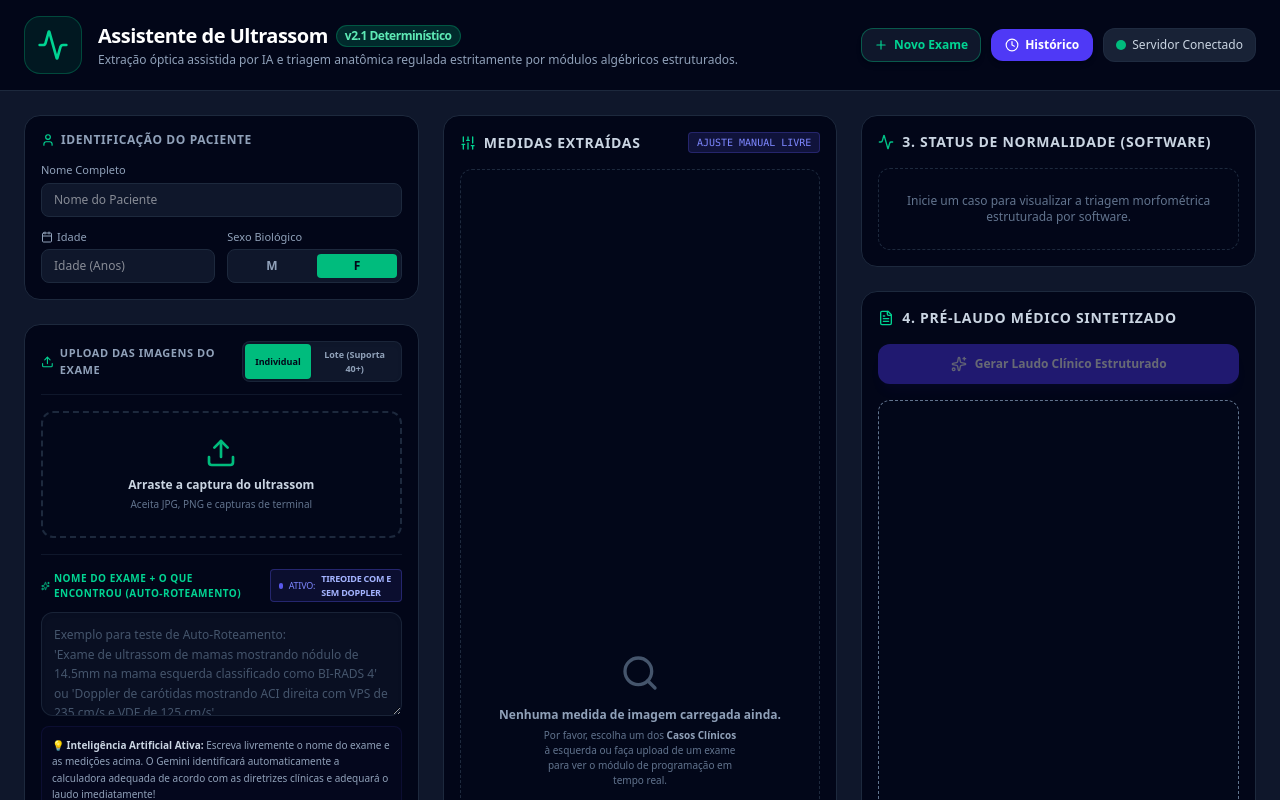
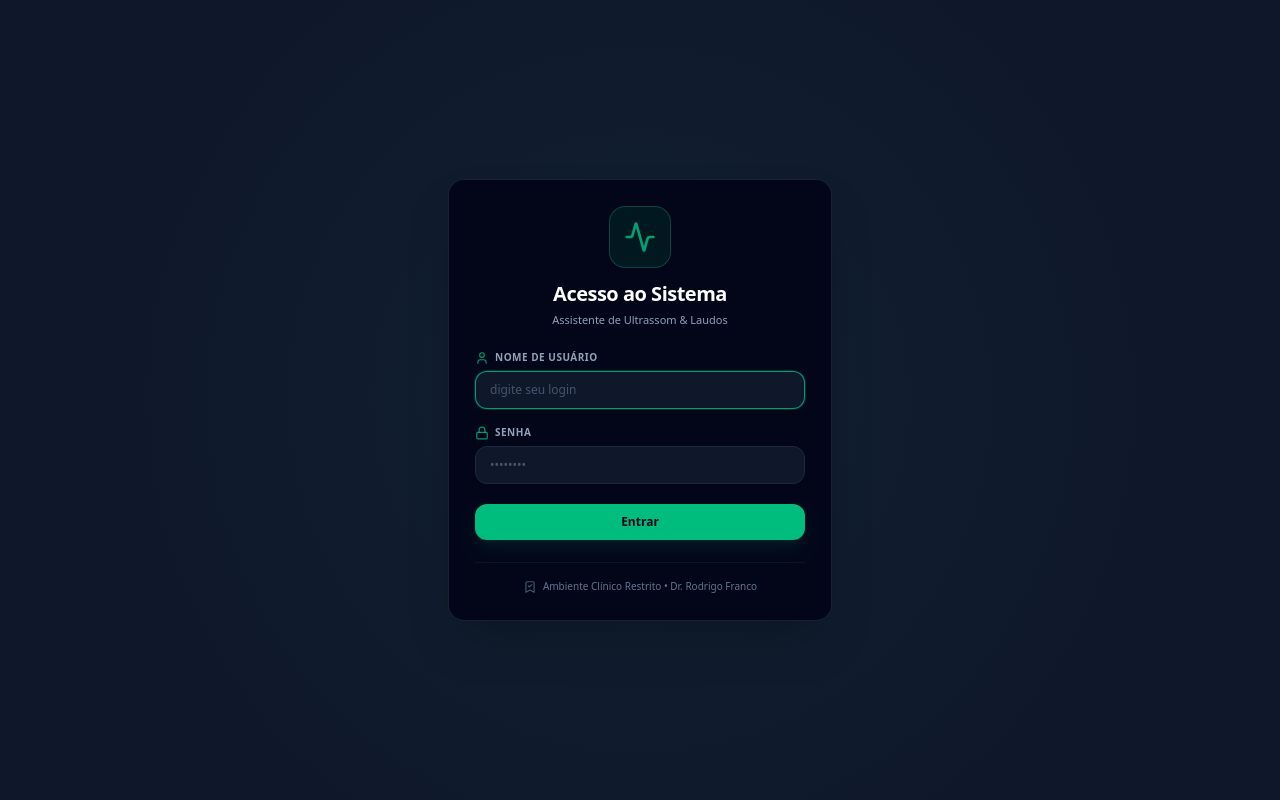
Before and after one commit to drrodrigofranco/assistente-de-ultrassom, a React (Vite) app: page / in a window 1280 px wide. Shown: the top 800 px of the page. Built offline with nearby package versions, Linux system fonts and the light colour scheme.

Commit message:
feat: add authentication layer
Implement basic login functionality with session persistence using localStorage to restrict application access.

```diff
--- a/src/App.tsx
+++ b/src/App.tsx
@@ -1,4 +1,4 @@
-import { useState, useEffect, useRef, DragEvent, ChangeEvent } from 'react';
+import { useState, useEffect, useRef, DragEvent, ChangeEvent, FormEvent } from 'react';
 import {
   Activity,
   Upload,
@@ -23,7 +23,9 @@ import {
   BookmarkCheck,
   Search,
   Scale,
-  Clock
+  Clock,
+  Lock,
+  LogOut
 } from 'lucide-react';
 import { StudyType, StructureData, CalculationResult, ExamReport, SavedLaudo } from './types';
 import { sampleCases, ClinicalCase } from './utils/sampleData';
@@ -61,6 +63,33 @@ const getStudyTypeLabel = (type: StudyType): string => {
 };
 
 export default function App() {
+  // Login State
+  const [isLoggedIn, setIsLoggedIn] = useState<boolean>(() => {
+    return localStorage.getItem('isLoggedIn') === 'true';
+  });
+  const [loginUser, setLoginUser] = useState<string>('');
+  const [loginPass, setLoginPass] = useState<string>('');
+  const [loginError, setLoginError] = useState<string>('');
+
+  const handleLogin = (e: FormEvent) => {
+    e.preventDefault();
+    if (loginUser.trim().toLowerCase() === 'rodrigofranco' && loginPass === 'Grasislaine79') {
+      setIsLoggedIn(true);
+      localStorage.setItem('isLoggedIn', 'true');
+      setLoginError('');
+    } else {
+      setLoginError('Credenciais inválidas. Por favor, tente novamente.');
+    }
+  };
+
+  const handleLogout = () => {
+    setIsLoggedIn(false);
+    localStorage.removeItem('isLoggedIn');
+    setLoginUser('');
+    setLoginPass('');
+    setLoginError('');
+  };
+
   // Navigation & UI States
   const [studyType, setStudyType] = useState<StudyType>('thyroid');
   const [patientName, setPatientName] = useState<string>('');
@@ -1468,6 +1497,82 @@ export default function App() {
     document.body.removeChild(element);
   };
 
+  if (!isLoggedIn) {
+    return (
+      <div id="login-root" className="min-h-screen bg-slate-900 text-slate-100 flex items-center justify-center p-4 relative overflow-hidden font-sans">
+        {/* Soft emerald radial reflection */}
+        <div className="absolute inset-0 bg-[radial-gradient(circle_at_center,rgba(52,211,153,0.06)_0%,transparent_70%)] pointer-events-none" />
+
+        <div id="login-card" className="w-full max-w-sm bg-slate-950 border border-slate-800/80 rounded-2xl p-6.5 shadow-2xl relative z-10 flex flex-col gap-5.5 backdrop-blur-md">
+          {/* Header Brand */}
+          <div className="text-center flex flex-col items-center gap-3">
+            <div id="logo-icon-container" className="p-3.5 bg-emerald-500/10 border border-emerald-500/30 rounded-2xl w-fit">
+              <Activity className="w-8 h-8 text-emerald-400 animate-pulse" />
+            </div>
+            <div>
+              <h1 className="text-xl font-extrabold tracking-tight text-white">Acesso ao Sistema</h1>
+              <p className="text-[11px] text-slate-400 mt-1">Assistente de Ultrassom & Laudos</p>
+            </div>
+          </div>
+
+          {/* Form */}
+          <form onSubmit={handleLogin} className="flex flex-col gap-4">
+            <div>
+              <label className="block text-[10px] font-bold text-slate-400 tracking-wider uppercase mb-1.5 flex items-center gap-1.5">
+                <User className="w-3.5 h-3.5 text-emerald-500/80" /> Nome de Usuário
+              </label>
+              <input
+                type="text"
+                value={loginUser}
+                onChange={(e) => setLoginUser(e.target.value)}
+                placeholder="digite seu login"
+                autoFocus
+                className="w-full bg-slate-900 border border-slate-800 rounded-xl px-3.5 py-2.5 text-xs text-white focus:outline-none focus:border-emerald-500/80 focus:ring-1 focus:ring-emerald-500/20 transition-all placeholder-slate-600 font-medium"
+                required
+              />
+            </div>
+
+            <div>
+              <label className="block text-[10px] font-bold text-slate-400 tracking-wider uppercase mb-1.5 flex items-center gap-1.5">
+                <Lock className="w-3.5 h-3.5 text-emerald-500/80" /> Senha
+              </label>
+              <input
+                type="password"
+                value={loginPass}
+                onChange={(e) => setLoginPass(e.target.value)}
+                placeholder="••••••••"
+                className="w-full bg-slate-900 border border-slate-800 rounded-xl px-3.5 py-2.5 text-xs text-white focus:outline-none focus:border-emerald-500/80 focus:ring-1 focus:ring-emerald-500/20 transition-all placeholder-slate-600 font-medium"
+                required
+              />
+            </div>
+
+            {loginError && (
+              <div className="p-3 bg-rose-950/40 border border-rose-500/30 rounded-xl text-[11px] text-rose-300 flex items-center gap-2">
+                <AlertTriangle className="w-3.5 h-3.5 text-rose-400 shrink-0" />
+                <span>{loginError}</span>
+              </div>
+            )}
+
+            <button
+              type="submit"
+              className="w-full py-2.5 px-4 bg-emerald-500 hover:bg-emerald-400 active:bg-emerald-600 text-slate-950 font-bold rounded-xl text-xs transition-all shadow-lg shadow-emerald-500/10 cursor-pointer flex items-center justify-center gap-1.5 mt-1"
+            >
+              Entrar
+            </button>
+          </form>
+
+          {/* Footer Card info */}
+          <div className="border-t border-slate-900/80 pt-4 text-center">
+            <p className="text-[10px] text-slate-500 flex items-center justify-center gap-1.5 font-medium">
+              <BookmarkCheck className="w-3.5 h-3.5 text-slate-600 shrink-0" />
+              Ambiente Clínico Restrito • Dr. Rodrigo Franco
+            </p>
+          </div>
+        </div>
+      </div>
+    );
+  }
+
   return (
     <div id="app-root" className="min-h-screen bg-slate-900 text-slate-100 flex flex-col font-sans antialiased">
 
@@ -1528,7 +1633,17 @@ export default function App() {
               )}
             </button>
 
-            <span id="api-status" className="hidden sm:inline-flex items-center gap-1.5 px-3 py-2 bg-slate-800/85 border border-slate-700/30 rounded-xl text-xs font-medium text-slate-300">
+            {/* Sair/Logout Button */}
+            <button
+              onClick={handleLogout}
+              className="flex items-center gap-1.5 px-3 py-2 bg-slate-900 border border-slate-800 hover:border-rose-500/40 text-slate-400 hover:text-rose-400 rounded-xl text-xs font-semibold transition-all shadow-md active:scale-95 cursor-pointer"
+              title="Sair do sistema com segurança"
+            >
+              <LogOut className="w-3.5 h-3.5" />
+              Sair
+            </button>
+
+            <span id="api-status" className="hidden sm:inline-flex items-center gap-1.5 px-3 py-2 bg-slate-800/85 border border-slate-700/30 rounded-xl text-xs font-medium text-slate-300 font-sans">
               <span className="w-2.5 h-2.5 bg-emerald-500 rounded-full animate-pulse inline-block"></span>
               Servidor Conectado
             </span>
```
